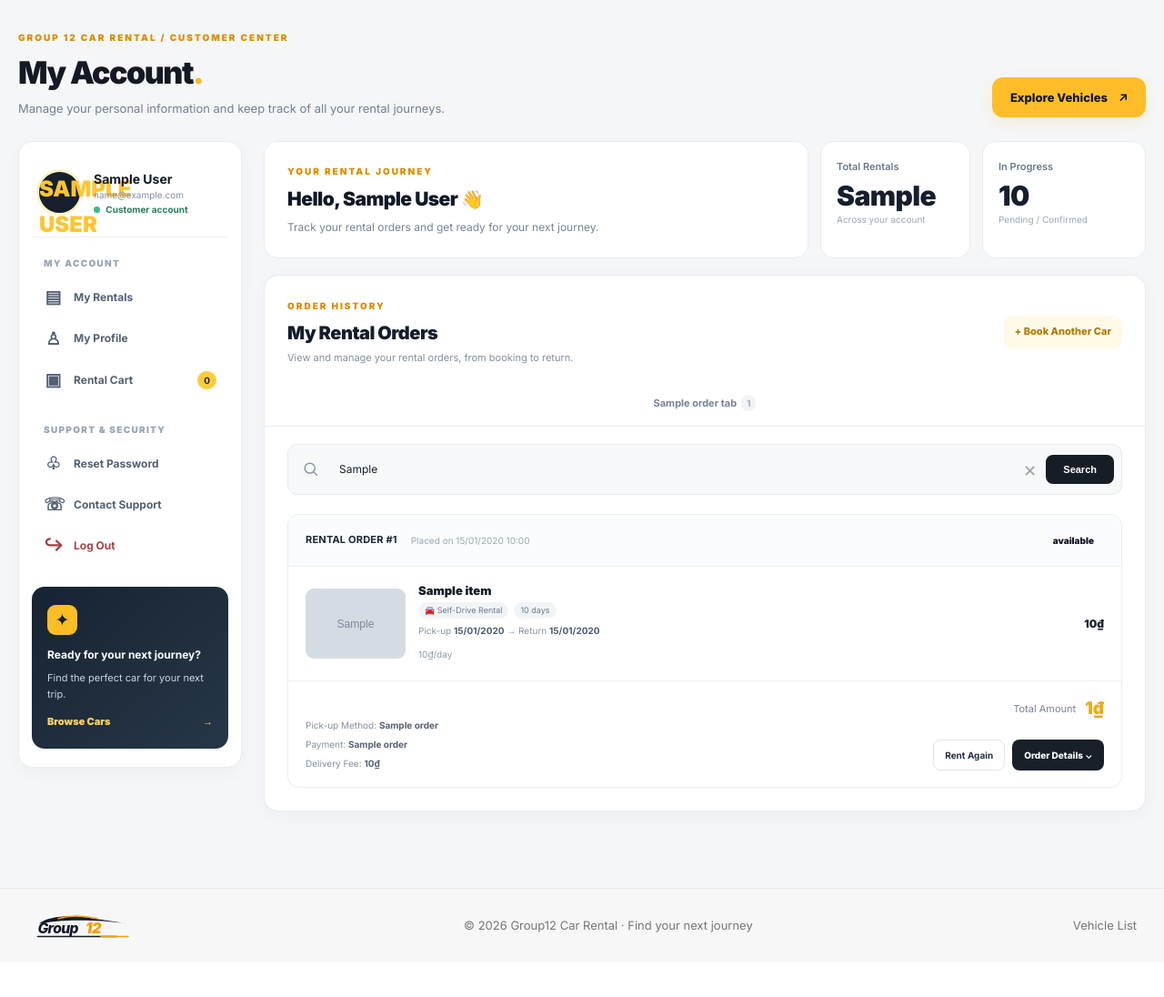
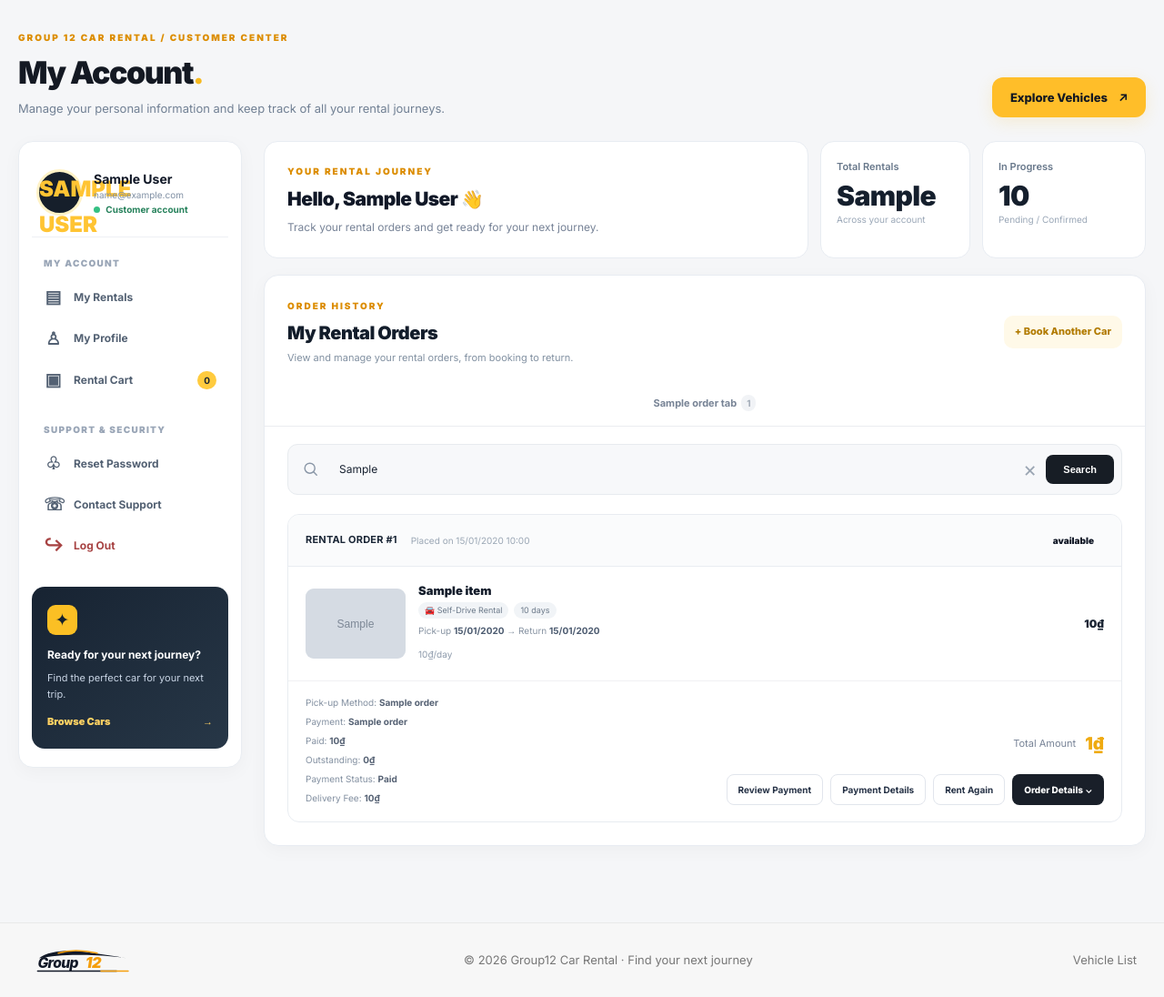
Before and after one commit to tloc2410/Project-CNPM, a Flask app: template SourceCode/presentation/templates/dashboard.html in a window 1280 px wide. Shown: the part 76-1172 px from the top of the page at 91% size. Before the commit the page ends 1107 px from the top, so only its background shows below. Run offline with Flask 3, Linux system fonts and the light colour scheme; the template is opened without the code that fills it: most values are stand-ins (such as "Sample title", 1, 10 or a date in 2020); grey boxes marked "Sample" are stand-in pictures.

Commit message:
ui(account): add verified payment, remaining balance and customer payment link

```diff
--- a/SourceCode/presentation/templates/dashboard.html
+++ b/SourceCode/presentation/templates/dashboard.html
@@ -136,11 +136,18 @@
                       <div class="g12-account-order-details">
                         <span>Pick-up Method: <strong>{{ 'Pick up at Showroom' if order.receivingMethod == 'PICKUP' else 'Home Delivery' if order.receivingMethod == 'DELIVERY' else order.receiving_label }}</strong></span>
                         <span>Payment: <strong>{{ order.payment_label }}</strong></span>
+                        <span>Paid: <strong>{{ order.paid_amount|vnd }}</strong></span>
+                        <span>Outstanding: <strong>{{ order.balance_due|vnd }}</strong></span>
+                        <span>Payment Status: <strong>{{ order.payment_status }}</strong></span>
                         <span>Delivery Fee: <strong>{{ 'Free' if (order.deliveryFee or 0) == 0 else order.deliveryFee|vnd }}</strong></span>
                       </div>
                       <div class="g12-account-order-summary">
                         <div><span>Total Amount</span><strong>{{ order.totalPrice|vnd }}</strong></div>
                         <div class="g12-account-order-actions">
+                          {% if order.can_pay_remaining or order.pending_balance_request %}
+                            <a class="g12-account-outline-btn" href="{{ url_for('booking.pay_remaining', order_id=order.oderID) }}">{{ 'Review Payment' if order.pending_balance_request else 'Pay Remaining Balance' }}</a>
+                          {% endif %}
+                          <a class="g12-account-outline-btn" href="{{ url_for('booking.payment_receipt', order_id=order.oderID) }}">Payment Details</a>
                           {% if order["items"] %}<a class="g12-account-outline-btn" href="{{ url_for('car_detail', car_id=order['items'][0].CarID) }}">Rent Again</a>{% endif %}
                           {% if order.can_cancel %}
                             <form method="POST" action="{{ url_for('booking.cancel_order', order_id=order.oderID) }}" class="g12-account-cancel-form">
@@ -150,7 +157,9 @@
                           <details class="g12-account-order-more"><summary>Order Details <span aria-hidden="true">⌄</span></summary>
                             <div class="g12-account-order-breakdown">
                               <span>Rental Order ID</span><strong>#{{ order.oderID }}</strong>
-                              <span>Estimated Deposit</span><strong>{{ order.deposit|vnd }}</strong>
+                              <span>Deposit</span><strong>{{ order.deposit|vnd }}</strong>
+                              <span>Verified Paid</span><strong>{{ order.paid_amount|vnd }}</strong>
+                              <span>Remaining Balance</span><strong>{{ order.balance_due|vnd }}</strong>
                               <span>Payment Method</span><strong>{{ order.payment_label }}</strong>
                               <span>Order Status</span><strong>{{ order.status }}</strong>
                             </div>
```
